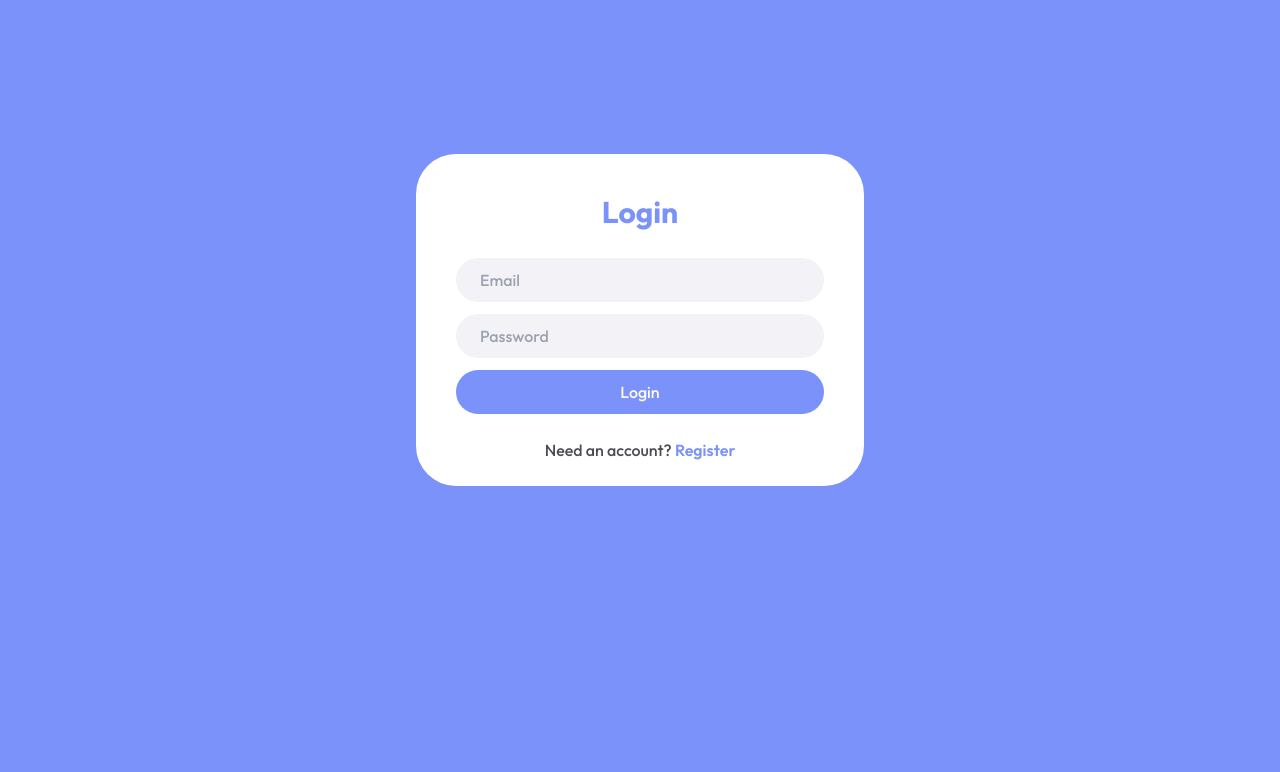
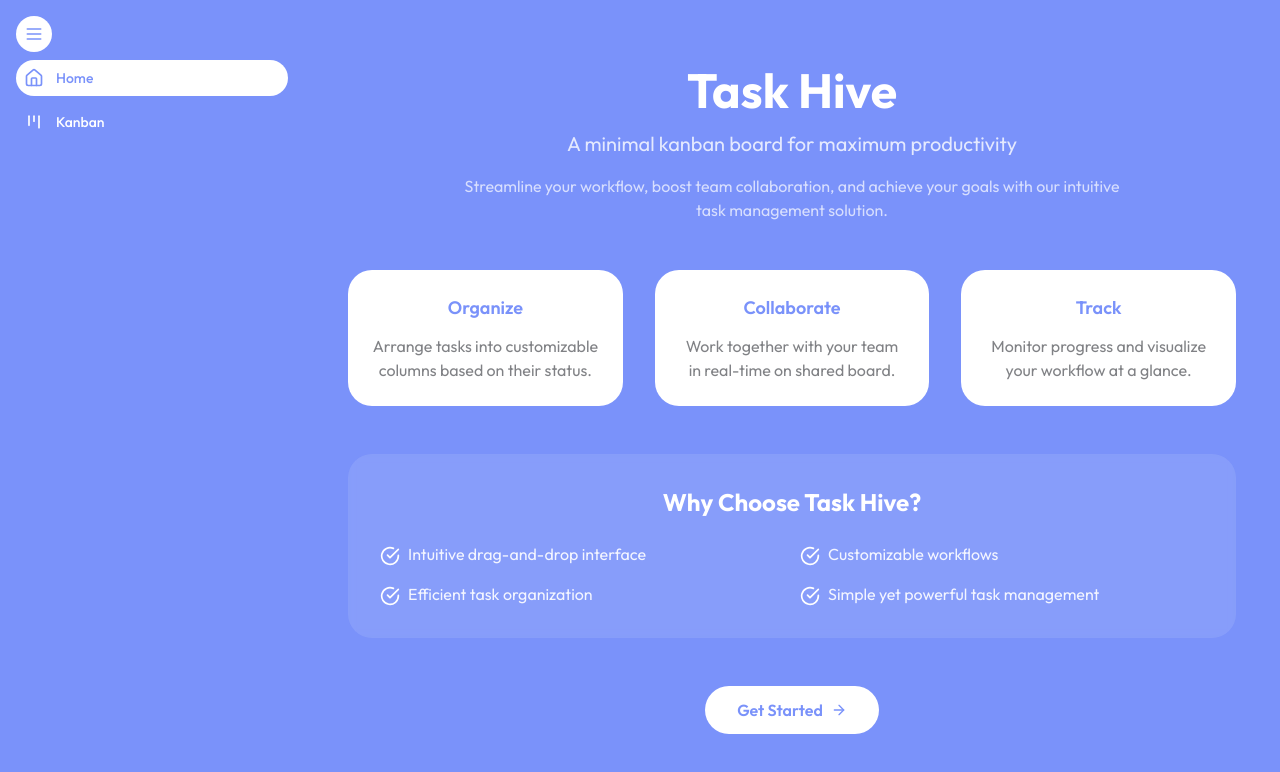
Before and after one commit to marwan-boudiab/task-hive, a React (Vite) app in the folder client/: page / in a window 1280 px wide. Before the commit this address led to /login. Shown: the top 772 px of the page. Built offline with nearby package versions, Linux system fonts and the light colour scheme; no server answers.

Commit message:
feat: enhance UI and improve loading states
- Remove settings link from sidebar
- Simplify home page authentication check
- Add loading state to board component
- Redesign home page with feature cards and benefits section

```diff
--- a/client/src/App.tsx
+++ b/client/src/App.tsx
@@ -19,7 +19,7 @@ const App = () => {
       element: <Layout />, // Layout component is always rendered at the root level
       children: [
         // Define route configurations with elements to render for each path
-        { path: "/", element: user ? <Home /> : <Navigate to="/login" />, errorElement: <NotFound /> }, // Home page route, redirect to login if not authenticated
+        { path: "/", element: <Home />, errorElement: <NotFound /> }, // Home page route
         { path: "/board", element: user ?  <Board /> : <Navigate to="/login" />, errorElement: <NotFound />, /* loader: PageLoader */ }, // Tasks page route, redirect to login if not authenticated
         { path: "/signup", element: !user ? <SignupPage /> : <Navigate to="/board" />, errorElement: <NotFound /> }, // Signup page route, redirect to tasks if already authenticated
         { path: "/login", element: !user ? <LoginPage /> : <Navigate to="/board" />, errorElement: <NotFound /> }, // Login page route, redirect to tasks if already authenticated
--- a/client/src/components/Board/index.tsx
+++ b/client/src/components/Board/index.tsx
@@ -18,9 +18,18 @@ const Board = () => {
 
   const [modalOpen, setModalOpen] = useState(false);
   const [selectedColumn, setSelectedColumn] = useState('');
+  const [isLoading, setIsLoading] = useState(true);
 
   useEffect(() => {
-    if (user) fetchBoards(dispatch, user.token);
+    const loadBoards = async () => {
+      setIsLoading(true);
+      if (user) {
+        await fetchBoards(dispatch, user.token);
+      }
+      setIsLoading(false);
+    };
+
+    loadBoards();
   }, [dispatch, user]);
 
   const openModal = (columnId: string) => {
@@ -32,6 +41,19 @@ const Board = () => {
   // todo: export classes to external files
   // const classes = getClasses()
 
+  if (isLoading) {
+    return (
+      <div className={styles.wrapper}>
+        <div className="flex items-center justify-center w-full h-full">
+          <div className="flex space-x-2">
+            <div className="w-2 h-2 bg-white rounded-full animate-bounce"></div>
+            <div className="w-2 h-2 bg-white rounded-full animate-bounce" style={{ animationDelay: '0.2s' }}></div>
+            <div className="w-2 h-2 bg-white rounded-full animate-bounce" style={{ animationDelay: '0.4s' }}></div>
+          </div>
+        </div>
+      </div>
+    );
+  }
 
   return (
     <>
--- a/client/src/components/Sidebar/index.tsx
+++ b/client/src/components/Sidebar/index.tsx
@@ -7,7 +7,7 @@ import styles from './sidebar.module.css';
 const links = [
   { path: '/', title: 'Home', icon: <Home className={styles.icon} /> },
   { path: '/board', title: 'Kanban', icon: <Kanban className={styles.icon} /> },
-  { path: '/settings', title: 'Settings', icon: <Settings className={styles.icon} /> },
+  // { path: '/settings', title: 'Settings', icon: <Settings className={styles.icon} /> },
 ];
 
 // Defining the SideNav component
--- a/client/src/routes/HomePage/index.tsx
+++ b/client/src/routes/HomePage/index.tsx
@@ -1,4 +1,67 @@
+import { ArrowRight, CheckCircle } from 'lucide-react';
+import { Link } from 'react-router-dom';
+
 const Home = () => {
-  return <></>;
+  return (
+    <div className="flex flex-col items-center justify-center w-screen h-full text-text_color p-8 bg-gradient-to-b from-primary/10 to-background">
+      <div className="w-full max-w-4xl text-center space-y-12">
+        <div className="space-y-4">
+          <h1 className="text-5xl font-bold text-white">Task Hive</h1>
+          <p className="text-xl text-white opacity-80">A minimal kanban board for maximum productivity</p>
+          <p className="text-md text-white/70 max-w-2xl mx-auto">
+            Streamline your workflow, boost team collaboration, and achieve your goals with our intuitive task management solution.
+          </p>
+        </div>
+
+        {/* Feature cards */}
+        <div className="grid grid-cols-1 md:grid-cols-3 gap-8">
+          <div className="p-6 rounded-3xl bg-white transition-all duration-300 ease-in-out hover:-translate-y-1">
+            <h3 className="text-lg font-semibold mb-3 text-primary">Organize</h3>
+            <p className="text-text_color opacity-70">Arrange tasks into customizable columns based on their status.</p>
+          </div>
+          <div className="p-6 rounded-3xl bg-white transition-all duration-300 ease-in-out hover:-translate-y-1">
+            <h3 className="text-lg font-semibold mb-3 text-primary">Collaborate</h3>
+            <p className="text-text_color opacity-70">Work together with your team in real-time on shared board.</p>
+          </div>
+          <div className="p-6 rounded-3xl bg-white transition-all duration-300 ease-in-out hover:-translate-y-1">
+            <h3 className="text-lg font-semibold mb-3 text-primary">Track</h3>
+            <p className="text-text_color opacity-70">Monitor progress and visualize your workflow at a glance.</p>
+          </div>
+        </div>
+
+        {/* Benefits section */}
+        <div className="bg-white/10 rounded-3xl p-8 backdrop-blur-sm">
+          <h2 className="text-2xl font-bold text-white mb-6">Why Choose Task Hive?</h2>
+          <div className="grid grid-cols-1 md:grid-cols-2 gap-4 text-left">
+            <div className="flex items-start">
+              <CheckCircle className="h-5 w-5 text-white mr-2 mt-1 flex-shrink-0" />
+              <p className="text-white/90">Intuitive drag-and-drop interface</p>
+            </div>
+            <div className="flex items-start">
+              <CheckCircle className="h-5 w-5 text-white mr-2 mt-1 flex-shrink-0" />
+              <p className="text-white/90">Customizable workflows</p>
+            </div>
+            <div className="flex items-start">
+              <CheckCircle className="h-5 w-5 text-white mr-2 mt-1 flex-shrink-0" />
+              <p className="text-white/90">Efficient task organization</p>
+            </div>
+            <div className="flex items-start">
+              <CheckCircle className="h-5 w-5 text-white mr-2 mt-1 flex-shrink-0" />
+              <p className="text-white/90">Simple yet powerful task management</p>
+            </div>
+          </div>
+        </div>
+
+        <Link
+          to="/board"
+          className="inline-flex items-center px-8 py-3 bg-white text-primary font-semibold rounded-full ttransition-all duration-300 ease-in-out hover:-translate-y-1"
+        >
+          Get Started <ArrowRight className="ml-2 h-4 w-4" />
+        </Link>
+
+      </div>
+    </div>
+  );
 };
+
 export default Home;
```
